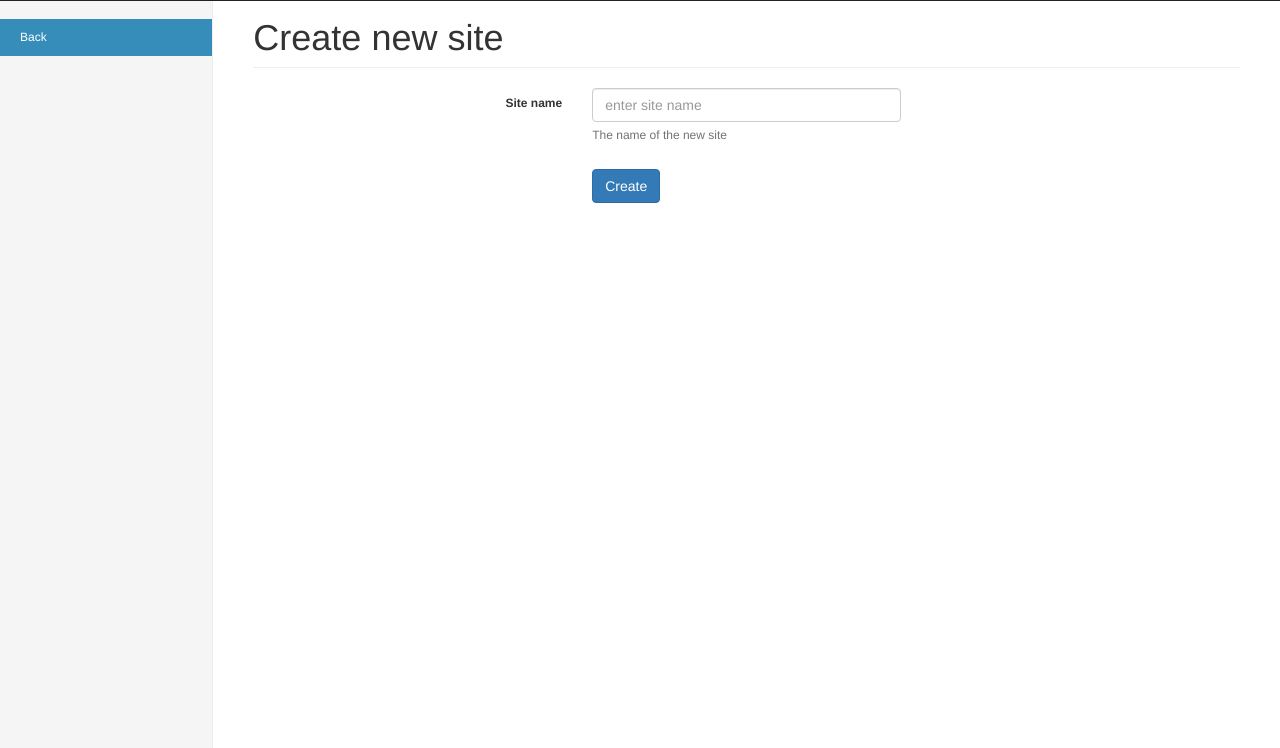
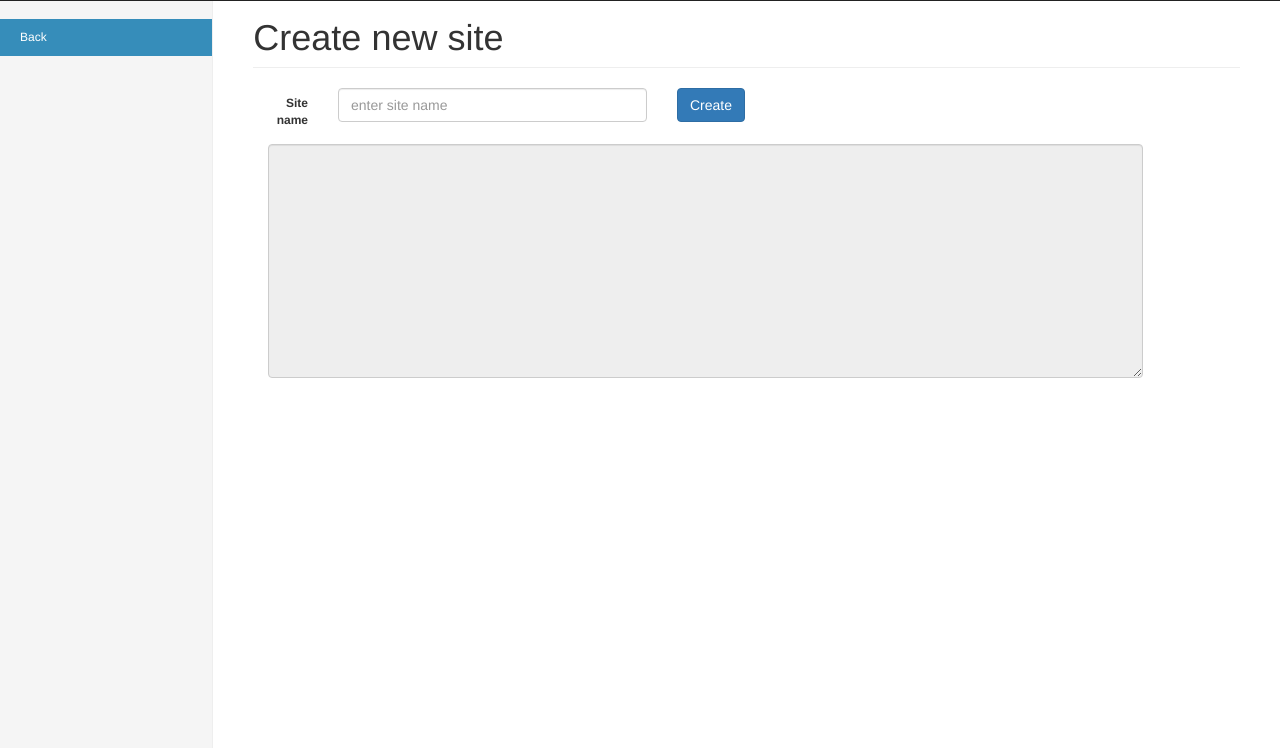
Before and after one commit to peterbergman/tracker, a Django app: template tracker/templates/create_site.html in a window 1280 px wide. Shown: the part 52-800 px from the top of the page. Run offline with Django 3.2, Linux system fonts and the light colour scheme; the template is opened without the code that fills it, so the values that code supplies are empty; some libraries are stand-ins or nearby versions.

Commit message:
Tag text area

```diff
--- a/tracker/templates/create_site.html
+++ b/tracker/templates/create_site.html
@@ -66,24 +66,20 @@
         <h1 class="page-header">Create new site</h1>
         <form class="form-horizontal">
           <fieldset>
-
             <div class="form-group">
-              <label class="col-md-4 control-label" for="site-name">Site name</label>
+              <label class="col-md-1 control-label" for="site-name">Site name</label>
               <div class="col-md-4">
                 <input id="site-name" name="site-name" type="text" placeholder="enter site name" class="form-control input-md" required="">
-                <span class="help-block">The name of the new site</span>
               </div>
-            </div>
-
-            <div class="form-group">
-              <label class="col-md-4 control-label" for="create-site"></label>
-              <div class="col-md-4">
+              <div class="col-md-1">
                 <button id="create-site" name="create-site" class="btn btn-primary">Create</button>
               </div>
             </div>
-
           </fieldset>
         </form>
+        <div class="col-md-11">
+          <textarea readonly class="form-control" id="site-tag" name="site-tag" rows="11"></textarea>
+        </div>
       </div>
     </div>
   </div>
```
